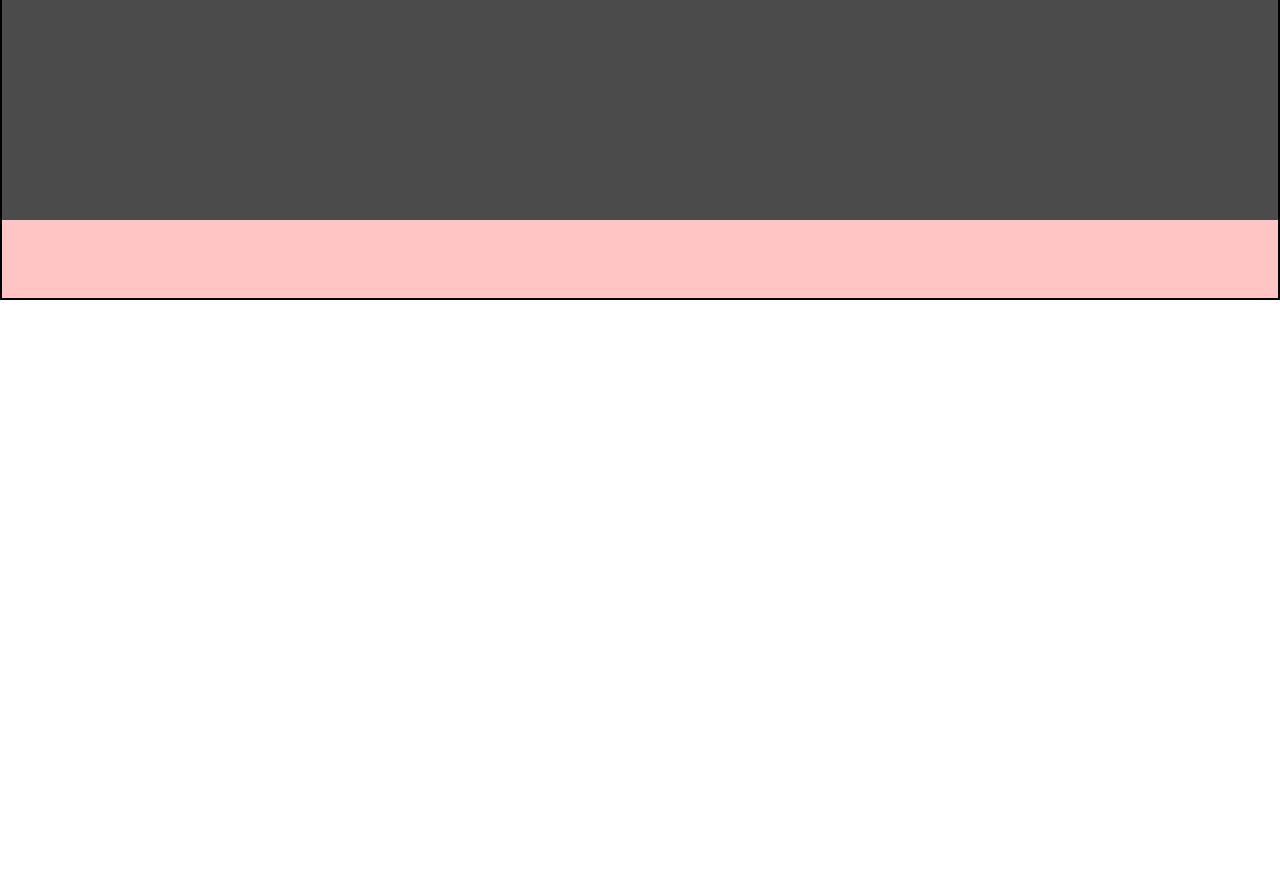
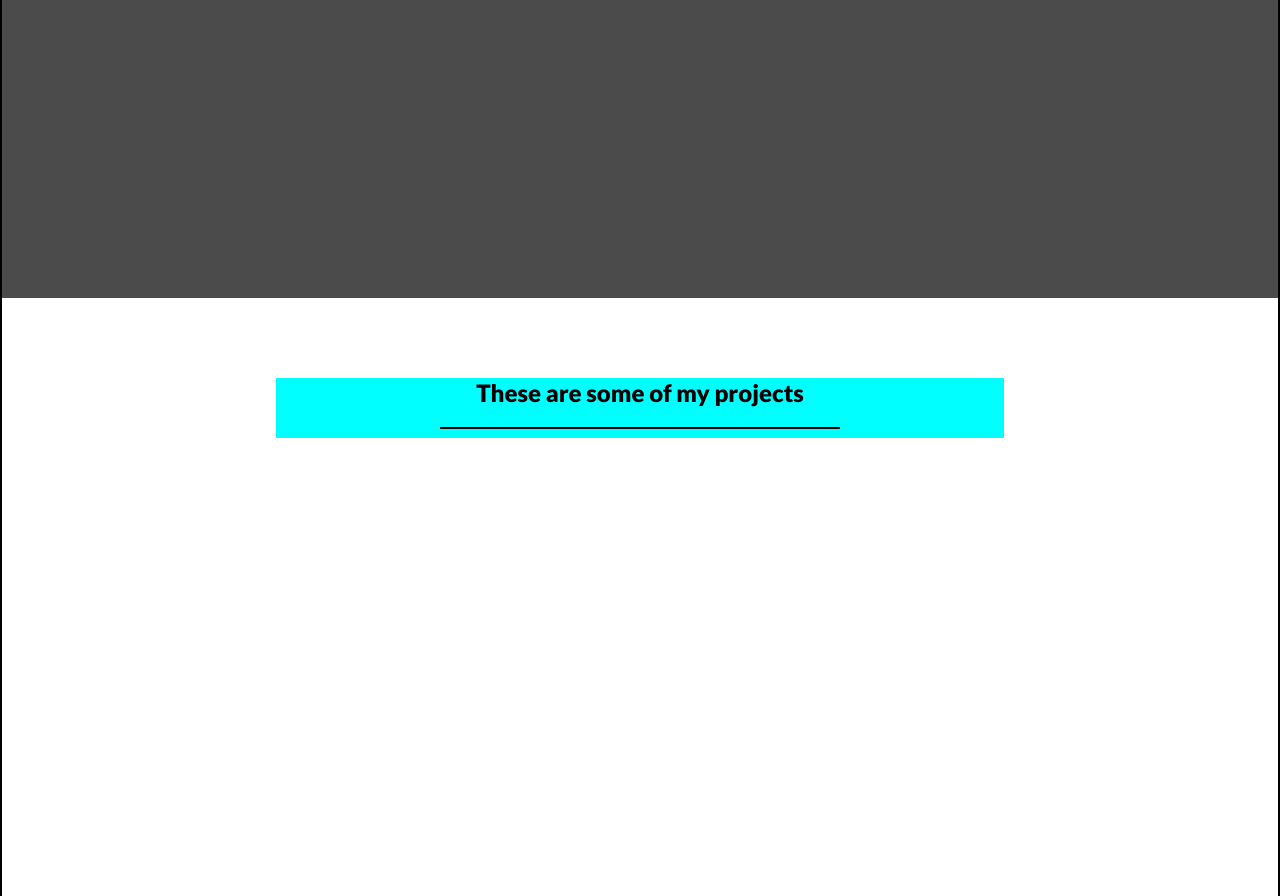
Before and after one commit to sumeetskd/DemoHost, a plain HTML site: page index.html in a window 1280 px wide. Shown: the part 504-1400 px from the top of the page. Before the commit the page ends 804 px from the top, so only its background shows below. Drawn offline with Linux system fonts and the light colour scheme.

Commit message:
third commit

```diff
--- a/index.html
+++ b/index.html
@@ -1,5 +1,6 @@
 <!DOCTYPE html>
 <html lang="en">
+
 <head>
     <meta charset="UTF-8">
     <meta http-equiv="X-UA-Compatible" content="IE=edge">
@@ -7,23 +8,40 @@
     <title>Portfolio</title>
     <link rel="stylesheet" href="style.css">
 </head>
+
 <body>
     <div class="container">
         <div class="nav container-item">
-           <div class="item item1"><a href="#">About</a></div>
-           <div class="item item2"><a href="#">Work</a></div>
-           <div class="item item3"><a href="#">Contact</a></div>
+            <div class="item item1"><a href="#">About</a></div>
+            <div class="item item2"><a href="#">Work</a></div>
+            <div class="item item3"><a href="#">Contact</a></div>
         </div>
         <div class="sec1 container-item">
             <h2>Hey I am Sumeet</h2>
             <p>a web developer</p>
         </div>
         <div class="sec2 container-item">
+            <div class="sec2-head">
+                <h2>
+                    These are some of my projects
+                </h2>
+                <p>
+                    <svg height="210" width="400">
+                        <line x1="0" y1="0" x2="400" y2="0" style="stroke:rgb(0, 0, 0);stroke-width:4" />
+                        <!-- Sorry, your browser does not support inline SVG. -->
+                    </svg>
+                </p>
+            </div>
+            <div class="sec2-cards">
 
+            </div>
+
+            <!-- <hr> -->
         </div>
         <div class="sec3 container-item">
 
         </div>
     </div>
 </body>
+
 </html>
--- a/style.css
+++ b/style.css
@@ -17,38 +17,38 @@ body{
 }
 
 .container{
-    /* display: grid;
-    grid-template-areas:
-    "nav"
-    "sec1"
-    "sec2"
-    "sec3"
-    ; */
     display: flex;
     border: 2px solid black;
     flex-wrap: wrap;
-    height: 100vh;
+    height: 200vh;
     align-content: flex-start;
-    background-color:rgb(255, 196, 196)
+    background-color:rgb(255, 196, 196);
+    margin-top: 0px;
 }
 .container-item{
     flex-grow: 1;
     flex-basis: 100vw;
 
 }
-/* .nav{ */
-    /* grid-area: nav; */
-/* } */
+
 .nav{
+    margin:0px;
     font-family: 'IBM Plex Sans', sans-serif;
     background-color: rgb(255, 66, 66);
     display: flex;
     justify-content: flex-end;
     align-items: center;
-    border: 1px solid black;
+    border-bottom: 1px solid #8f4141;
+    box-shadow:
+    0 1px 2px rgb(16 16 17 / 66%),
+    0 3.4px 8px rgb(16 16 17 / 46%),
+    0 12px 30px rgb(16 16 17 / 15%);
     height: 80px;
     font-weight: bold;
     flex-wrap: wrap;
+    position: fixed;
+    z-index: 10;
+    width: 100%;
 }
 .item{
     justify-self: center;
@@ -61,11 +61,18 @@ body{
 .nav a{
     text-decoration: none;
     color: white;
-
+    transition: 0.5s;
+    /* transition-property: all;
+    transition-duration: 0.5s;
+    transition-timing-function: cubic-bezier(0.82, -0.01, 0.29, 0.96);
+    transition-delay: 0s; */
+}
+.nav a:hover{
+    transform: scale(10%);
 }
 .sec1{
     /* grid-area: sec1; */
-    min-height:80vh;
+    min-height:100vh;
     display: flex;
     justify-content: center;
     align-items: center;
@@ -87,8 +94,39 @@ body{
 }
 
 .sec2{
-    grid-area: sec2;
+    /* grid-area: sec2; */
+    min-height: 100vh;
+    display: flex;
+    flex-wrap: wrap;
+    justify-content: center;
+    align-content: flex-start;
+    align-items: center;
+    background-color: white;
 }
+.sec2-head{
+    margin: 80px 0;
+    display: flex;
+    flex-wrap: wrap;
+    justify-content: center;
+    align-items: center;
+    height: 60px;
+    background-color: aqua;
+}
+.sec2 h2{
+    flex-basis: 100vw;
+    display: flex;
+    justify-content: center;
+    margin-top: 0px;
+}
+.sec2 p{
+    display: flex;
+    justify-content: center;
+    flex-basis: 100vw;
+    margin: 0;
+}
+
 .sec3{
-    grid-area: sec3;
+    display: flex;
+    flex-wrap: wrap;
+    /* grid-area: sec3; */
 }
```
